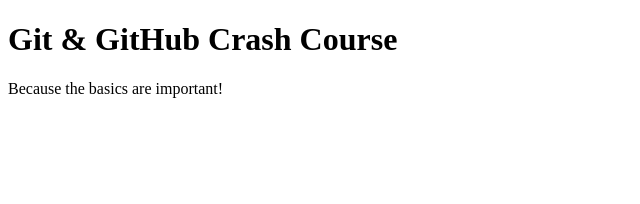
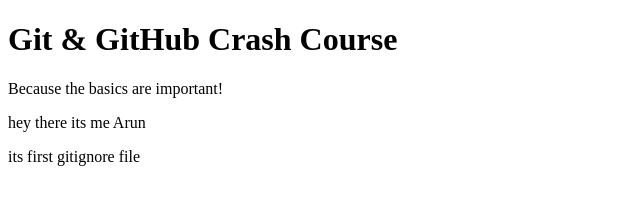
Before and after one commit to glaxay/github-crash-course, a plain HTML site: page index.html in a window 1280 px wide. Shown: the whole page, without its empty margins (0-640 px from the left). Drawn offline with Linux system fonts and the light colour scheme.

Commit message:
adding ignore file

```diff
--- a/index.html
+++ b/index.html
@@ -9,5 +9,7 @@
   <body>
     <h1>Git & GitHub Crash Course</h1>
     <p>Because the basics are important!</p>
+    <p>hey there its me Arun</p>
+    <p>its first gitignore file</p>
   </body>
 </html>
```
Also changed, not shown: 2 other files.
